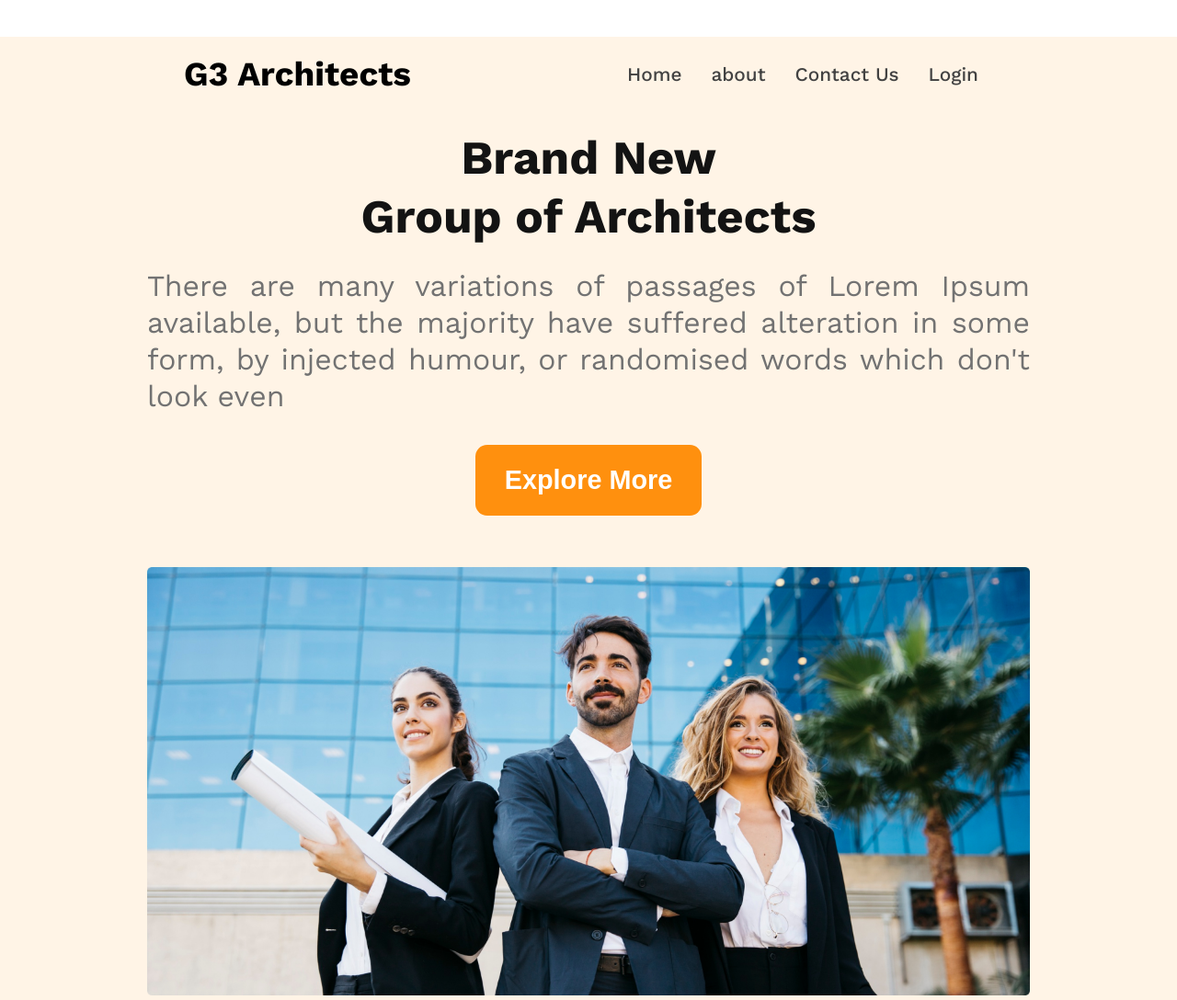
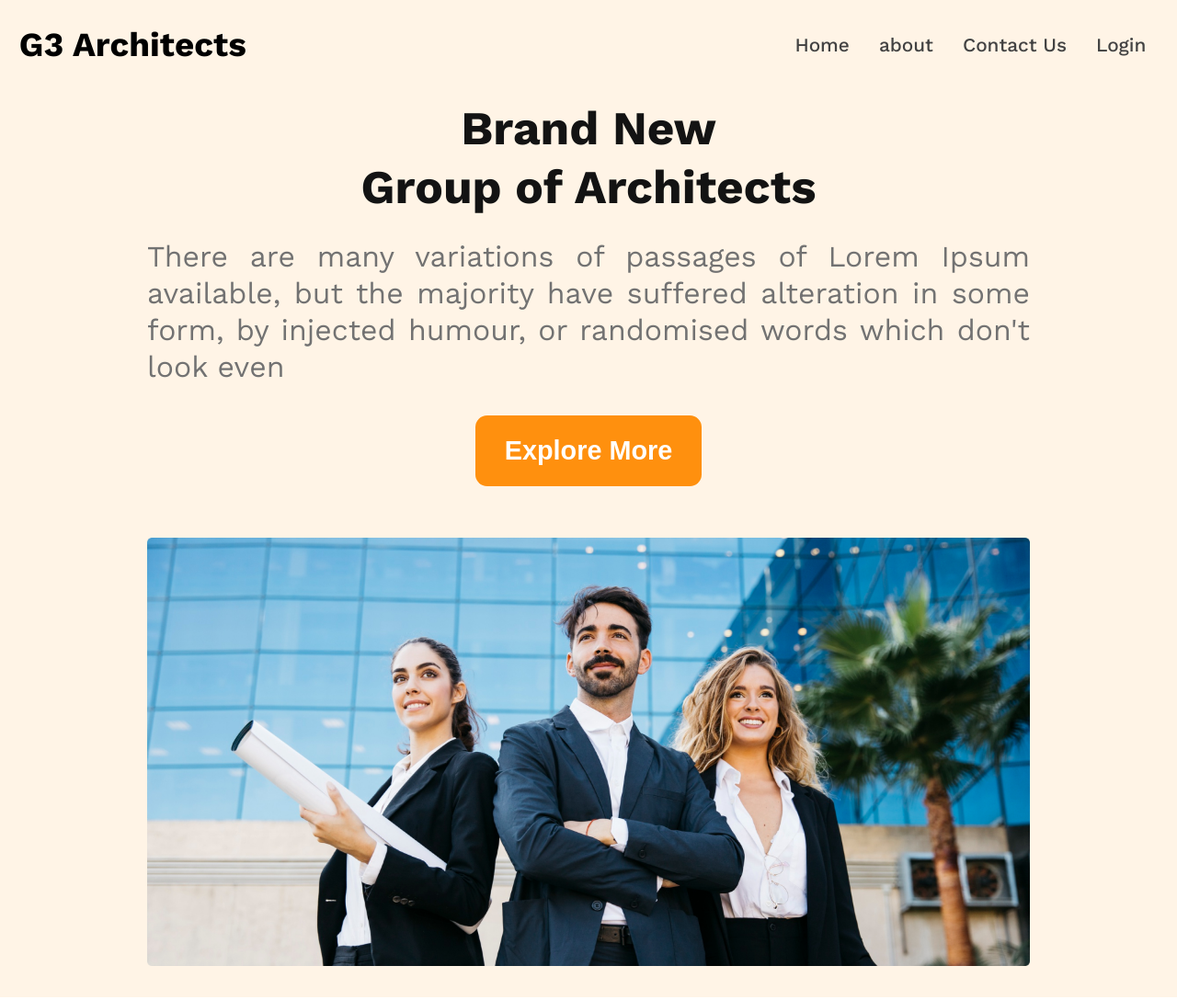
Before and after one commit to Shahriarkawsik/G3-Architects-Landing-Page, a plain HTML site: page index.html in a window 1280 px wide. Shown: the whole page at 92% size. Drawn offline with nearby package versions, Linux system fonts and the light colour scheme.

Commit message:
modify medium devive responsiveness

```diff
--- a/style/navbar.css
+++ b/style/navbar.css
@@ -65,7 +65,7 @@ header {
 }
 @media screen and (min-width: 768px) and (max-width: 1280px) {
   .navBar-section {
-    margin: 2.5rem 2.5rem 3rem;
+    padding: 2.5rem 1.1rem 0 1.3rem;
   }
   .navBar-logo {
     font-size: 2.3rem;
```
